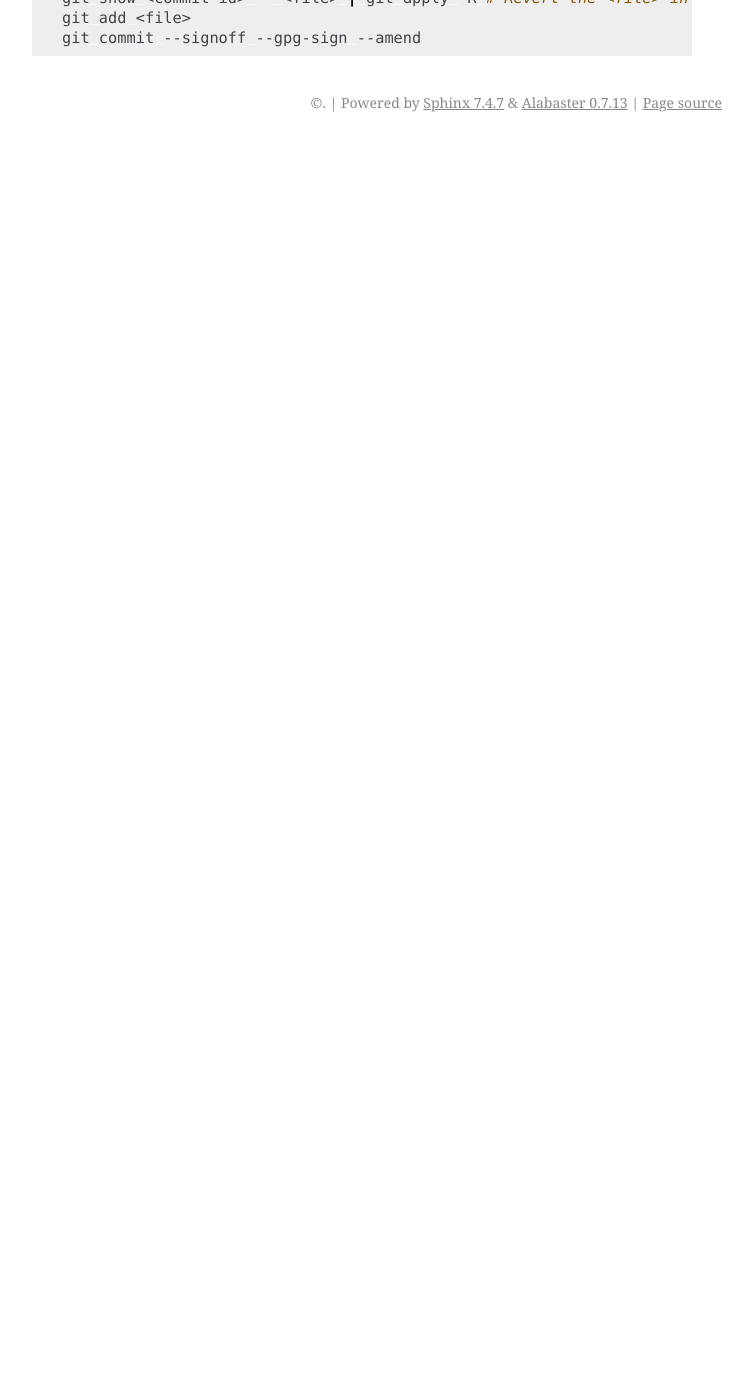
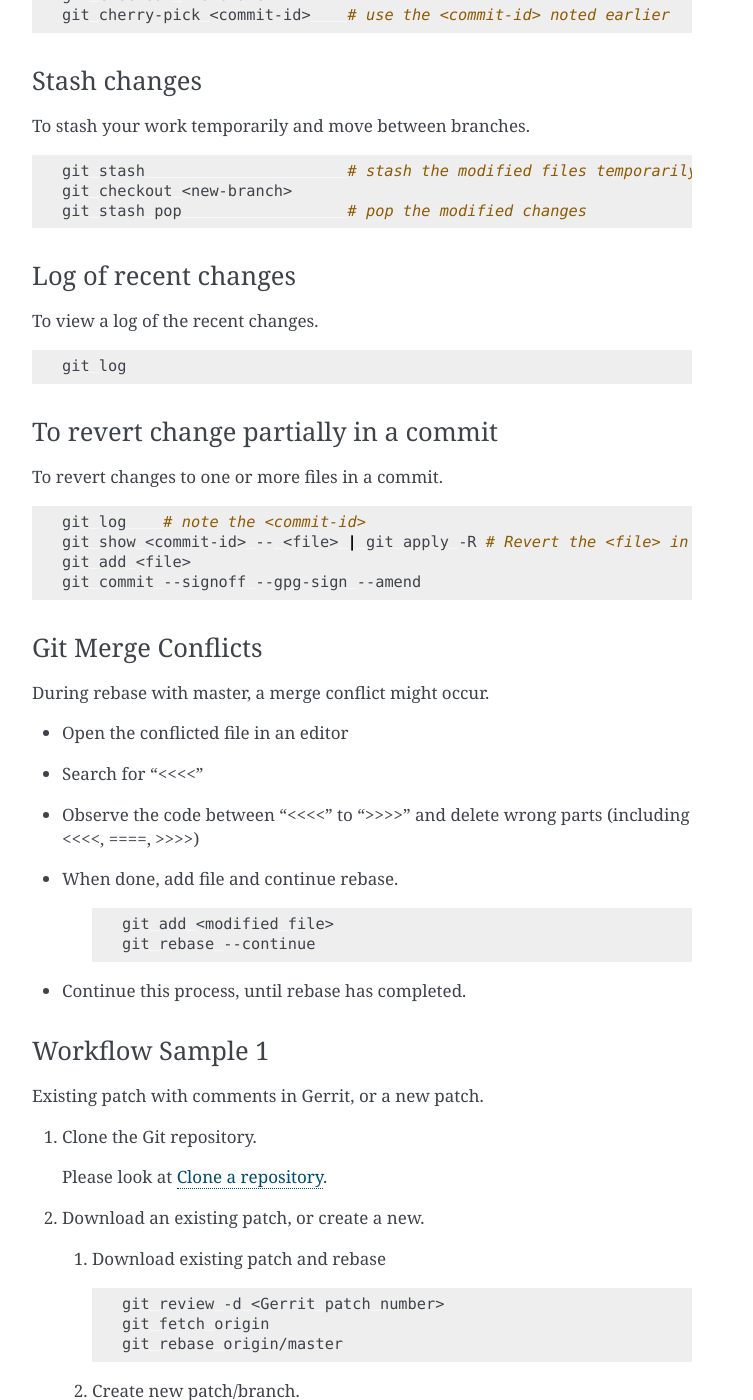
Before and after one commit to lfit/releng-docs, a Sphinx documentation site: the page built from docs/git.rst, in a window 1280 px wide and 1400 px high, scrolled down 4713 px. Shown: the whole window, without its empty margins (388-1141 px from the left). Built offline with Sphinx 7.4.7, drawn with Linux system fonts in a browser that asks for light colours; the version number could not be read and is left out; before the commit the page ends 4855 px from its top, so only the background shows below that; some of the changed text lies outside the part shown.

Commit message:
Add Git usage workflow and example.
Add a workflow scenario for Git.

  * Existing patch or new patch in Gerrit.

Also did minor changes to existing document
* Remove blank spaces
* Fix syntax for create new branch
* Add -D flag to delete branch as alternative
* Add how to handle rebase/merge conflict

Issue: RELENG-1354
Change-Id: I67930595928d56003c1d26f7d7c05361f73aa51d
Signed-off-by: Bengt Thuree <bthuree@linuxfoundation.org>

```diff
--- a/docs/git.rst
+++ b/docs/git.rst
@@ -122,7 +122,7 @@ To clone a Git repository.
 Auto Generate Change IDs
 ========================
 
-To generate change-id's automatically.
+To generate a change-id automatically for each patch:
 
 .. literalinclude:: _static/commit-hook.example
     :language: bash
@@ -154,7 +154,16 @@ To create a local branch from master.
 
 .. code-block:: bash
 
-   git branch -b <branch-name> origin/master
+   git checkout -b <branch-name> origin/master
+
+List branches
+=============
+
+To see the available list of branches
+
+.. code-block:: bash
+
+   git branch
 
 Switching between branches
 ==========================
@@ -165,6 +174,27 @@ To switch between a branch and the master within your repository.
 
    git checkout <branch-name>
    git checkout master
+
+
+Delete local branch
+===================
+
+To delete a local branch (not active one).
+
+   This is typically done
+      - when a patch has merged.
+      - when a review has completed.
+
+.. code-block:: bash
+
+   git branch -d <branch-to-delete>
+
+If the above does not work, do a force delete.
+    - Before performing a force delete, analyze and check why the normal delete did not work.
+
+.. code-block:: bash
+
+   git branch -D <branch-to-delete>
 
 Add a file
 ==========
@@ -257,3 +287,99 @@ To revert changes to one or more files in a commit.
    git show <commit-id> -- <file> | git apply -R # Revert the <file> in <commit-id>
    git add <file>
    git commit --signoff --gpg-sign --amend
+
+Git Merge Conflicts
+===================
+
+During rebase with master, a merge conflict might occur.
+
+- Open the conflicted file in an editor
+- Search for "<<<<"
+- Observe the code between "<<<<" to ">>>>" and delete wrong parts (including <<<<, ====, >>>>)
+- When done, add file and continue rebase.
+
+   .. code-block:: bash
+
+      git add <modified file>
+      git rebase --continue
+
+- Continue this process, until rebase has completed.
+
+Workflow Sample 1
+=================
+
+Existing patch with comments in Gerrit, or a new patch.
+
+#. Clone the Git repository.
+
+   Please look at `Clone a repository`_.
+
+#. Download an existing patch, or create a new.
+
+   #. Download existing patch and rebase
+
+      .. code-block:: bash
+
+         git review -d <Gerrit patch number>
+         git fetch origin
+         git rebase origin/master
+
+
+   #. Create new patch/branch.
+
+      .. code-block:: bash
+
+         git branch -b my_special_fix
+
+#. Correct the patch
+   - code
+   - unit test
+   - release document
+   - commit message
+
+#. Run tox locally (if applicable) to ensure unit tests and lint are passing with no errors.
+
+   .. code-block:: bash
+
+      tox
+
+   Go back to previous step and correct any issues reported by tox.
+
+#. Add files to Git.
+
+   .. code-block:: bash
+
+      git add <each individual file>
+
+#. Commit files
+   If first time to commit
+
+   ... code-block:: bash
+
+      git commit --signoff --gpg-sign --verbose
+
+   If not first time to commit
+
+   ... code-block:: bash
+
+      git commit --amend
+
+#. Rebase against master.
+
+   .. code-block:: bash
+
+      git fetch origin
+      git rebase origin/master
+
+   If merge conflict occurs, solve this as in `Git Merge Conflicts`_ and repeat previous two steps.
+
+#. Push changes to Gerrit.
+
+   .. code-block:: bash
+
+      git review
+
+#. Clean up
+   When the patch has merged, delete the branch
+
+   Follow instructions in `Delete local branch`_
```
